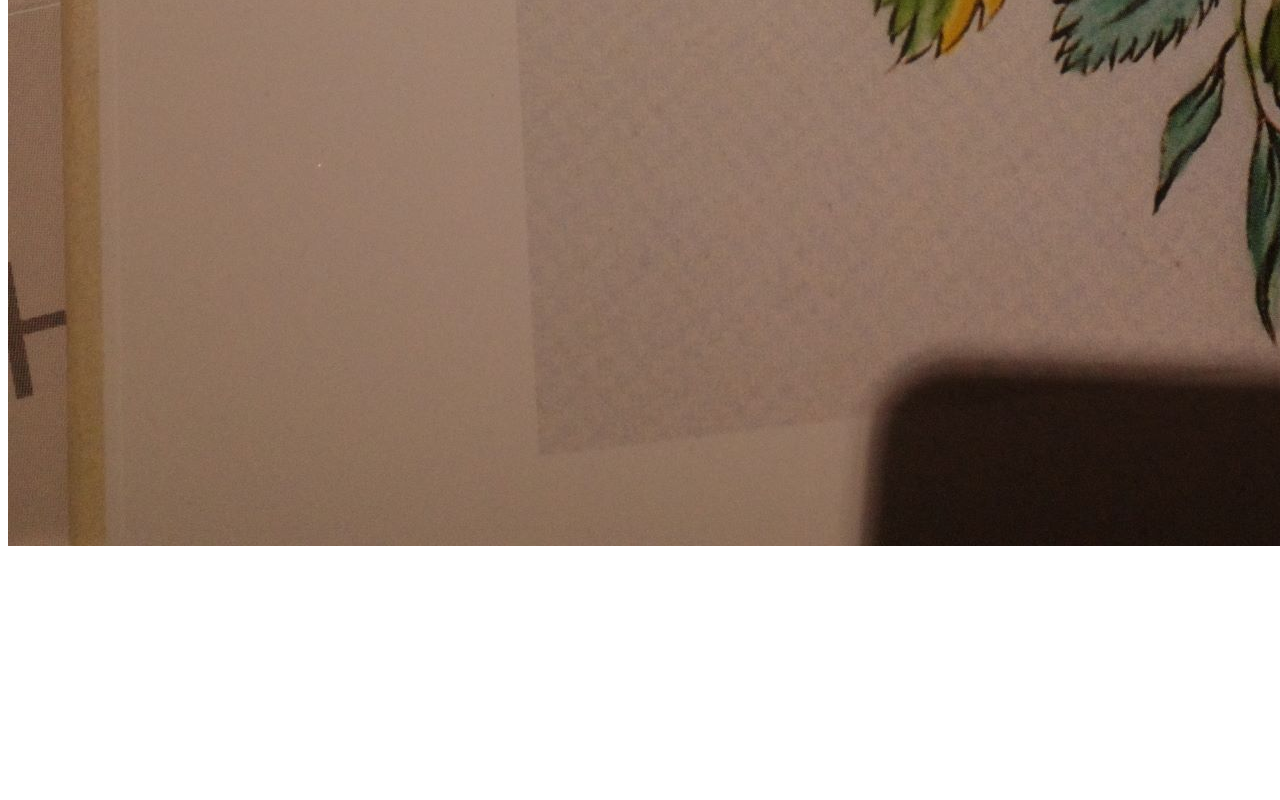
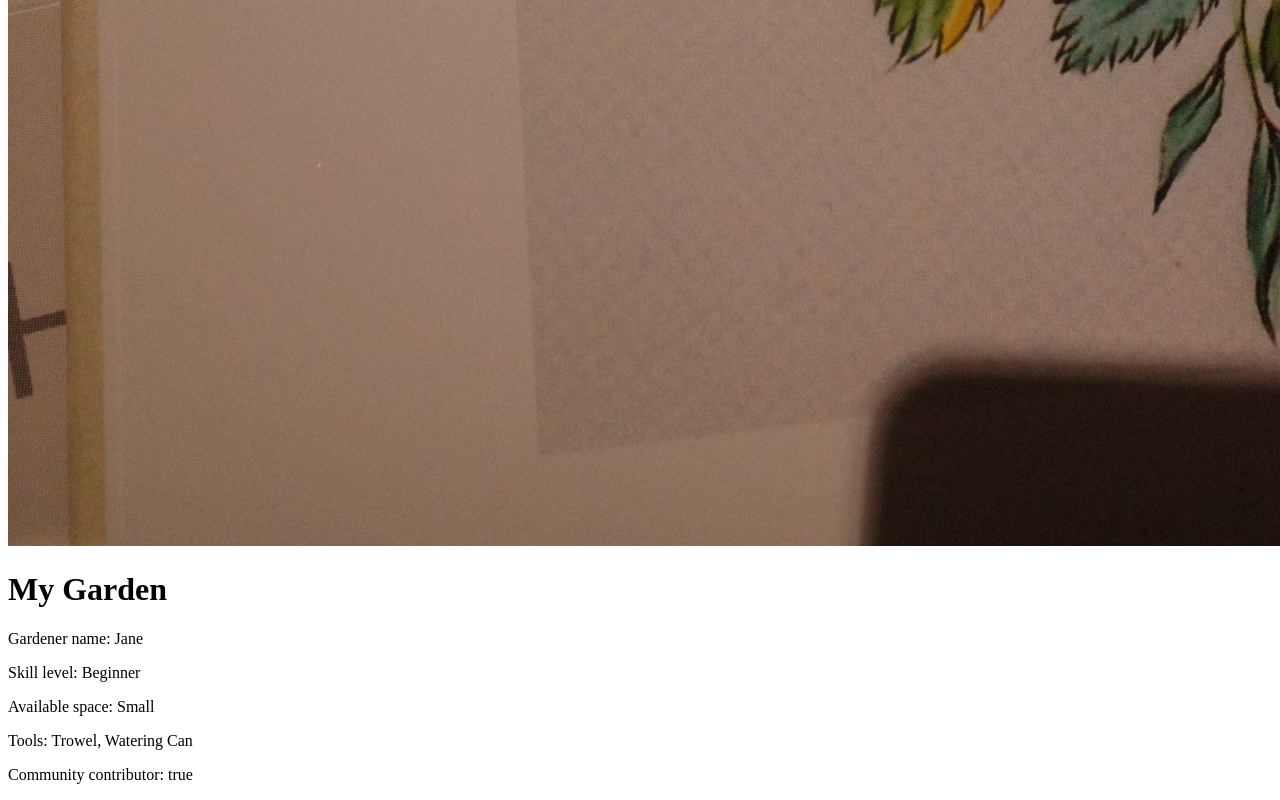
Before and after one commit to Aestheticfoliage/OurGarden, a website: page index.html in a window 1280 px wide. Shown: the part 1206-2006 px from the top of the page. Before the commit the page ends 1764 px from the top, so only its background shows below. Drawn offline with Linux system fonts and the light colour scheme.

Commit message:
beginning javascript object

```diff
--- a/index.html
+++ b/index.html
@@ -9,8 +9,48 @@
 <div class="Main Logo">
     <H1>Welcome To Our Garden</H1>
     <img src="assets\images\LogoR0001639.JPG"
+    <!DOCTYPE html>
+<div>
+	<title>My Garden</title>
+
+<body>
+	<h1>My Garden</h1>
+	<div id="gardener-info"></div>
+	<script>
+		// Define Gardener class and create a new gardener object
+		class Gardener {
+		  constructor(name, skillLevel, availableSpace, tools, isCommunityContributor) {
+		    this.name = name;
+		    this.skillLevel = skillLevel;
+		    this.availableSpace = availableSpace;
+		    this.tools = tools;
+		    this.isCommunityContributor = isCommunityContributor;
+		  }
+		}
+		const beginnerGardener = new Gardener('Jane', 'Beginner', 'Small', ['Trowel', 'Watering Can'], true);
+
+		// Display gardener information in HTML
+		const gardenerInfo = document.getElementById('gardener-info');
+		const gardenerName = document.createElement('p');
+		gardenerName.textContent = `Gardener name: ${beginnerGardener.name}`;
+		const gardenerSkillLevel = document.createElement('p');
+		gardenerSkillLevel.textContent = `Skill level: ${beginnerGardener.skillLevel}`;
+		const gardenerAvailableSpace = document.createElement('p');
+		gardenerAvailableSpace.textContent = `Available space: ${beginnerGardener.availableSpace}`;
+		const gardenerTools = document.createElement('p');
+		gardenerTools.textContent = `Tools: ${beginnerGardener.tools.join(', ')}`;
+		const gardenerCommunity = document.createElement('p');
+		gardenerCommunity.textContent = `Community contributor: ${beginnerGardener.isCommunityContributor}`;
+
+		gardenerInfo.appendChild(gardenerName);
+		gardenerInfo.appendChild(gardenerSkillLevel);
+		gardenerInfo.appendChild(gardenerAvailableSpace);
+		gardenerInfo.appendChild(gardenerTools);
+		gardenerInfo.appendChild(gardenerCommunity);
+	</script>
+</body>
+
 </div>
-<body>
-
-</body>
+    </div>
+</div>
 </html>
```
Also changed, not shown: garden.js (added, +19 -0 lines).
